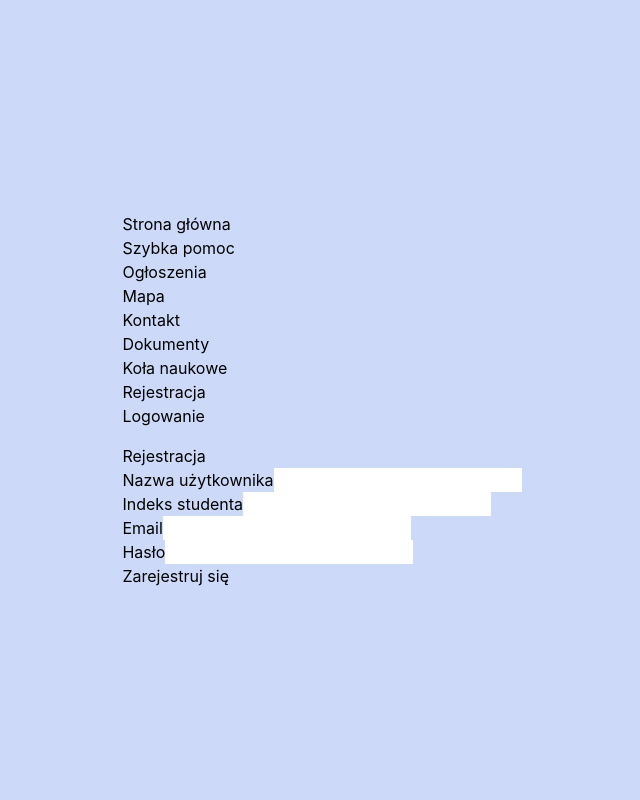
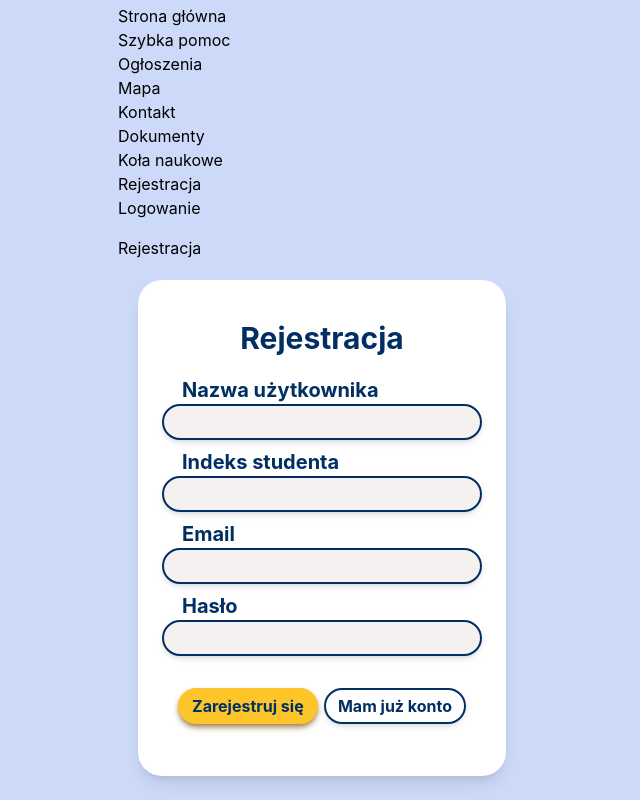
Before and after one commit to magdadobek/AIIM1Project, a React (Create React App) app in the folder aiim_project_front/: page /rejestracja in a window 1280 px wide. Shown: the whole page, without its empty margins (318-958 px from the left). Built offline with nearby package versions, Linux system fonts and the light colour scheme.

Commit message:
style do rejestracji + poprawki

```diff
--- a/aiim_project_front/src/components/auth/LoginForm.js
+++ b/aiim_project_front/src/components/auth/LoginForm.js
@@ -43,9 +43,9 @@ const LoginForm = (props) => {
           <button class="text-light_menu dark:text-dark_component border-yellow_umg bg-yellow_umg border-2 hover:bg-dark_yellow_umg hover:border-dark_yellow_umg dark:bg-dark_yellow_umg dark:border-dark_yellow_umg dark:hover:border-yellow_umg dark:hover:bg-yellow_umg font-bold p-2 rounded-3xl text-base my-5 px-3 py-1 shadow-md shadow-gold_umg">
             Zaloguj się
           </button>
-          <button class="text-light_menu border-light_menu border-2 hover:border-dark_yellow_umg hover:text-dark_yellow_umg dark:border-dark_field dark:text-dark_field dark:hover:border-dark_yellow_umg dark:hover:text-dark_yellow_umg font-bold p-2 rounded-3xl text-base my-5 px-3 py-1 shadow-md ">
+          <a href="/rejestracja"class="text-light_menu border-light_menu border-2 hover:border-dark_yellow_umg hover:text-dark_yellow_umg dark:border-dark_field dark:text-dark_field dark:hover:border-dark_yellow_umg dark:hover:text-dark_yellow_umg font-bold p-2 rounded-3xl text-base my-5 px-3 py-1 shadow-md ">
             Zarejestruj się
-          </button>
+          </a>
         </div>
       </form>
     </div>
--- a/aiim_project_front/src/components/auth/RegistrationForm.js
+++ b/aiim_project_front/src/components/auth/RegistrationForm.js
@@ -25,29 +25,35 @@ const RegistrationForm = (props) => {
 
     }
     return (
-        <>
-            <form method="post" onSubmit={handleSubmit}>
-                <p>
-                    <label htmlFor="nickname">Nazwa użytkownika</label>
-                    <input id="nickname" name="nickname" required />
+        <div class="bg-light_component dark:bg-dark_component text-light_menu dark:text-white justify-center p-6 rounded-3xl m-5 w-min shadow-lg">
+            <form method="post" class="flex flex-col justify-center items-center" onSubmit={handleSubmit}>
+                <p class="text-3xl font-bold m-4 text-center dark:text-dark_yellow_umg">Rejestracja</p>
+                <p class="flex-col py-1">
+                    <label htmlFor="nickname" class="text-xl font-bold m-5 dark:text-dark_field">Nazwa użytkownika</label>
+                    <input id="nickname" name="nickname" class="bg-light_field dark:bg-dark_field border-light_menu dark:border-dark_field border-2 rounded-3xl shadow-md text-base px-2 py-1 w-80" required />
                 </p>
-                <p>
-                    <label htmlFor="index">Indeks studenta</label>
-                    <input id="index" name="index" required />
+                <p class="flex-col py-1">
+                    <label htmlFor="index" class="text-xl font-bold m-5 dark:text-dark_field">Indeks studenta</label>
+                    <input id="index" name="index" class="bg-light_field dark:bg-dark_field border-light_menu dark:border-dark_field border-2 rounded-3xl shadow-md text-base px-2 py-1 w-80" required />
                 </p>
-                <p>
-                    <label htmlFor="email">Email</label>
-                    <input id="email" type="email" name="email" required />
+                <p class="flex-col py-1">
+                    <label htmlFor="email" class="text-xl font-bold m-5 dark:text-dark_field">Email</label>
+                    <input id="email" type="email" name="email" class="bg-light_field dark:bg-dark_field border-light_menu dark:border-dark_field border-2 rounded-3xl shadow-md text-base px-2 py-1 w-80" required />
                 </p>
-                <p>
-                    <label htmlFor="password">Hasło</label>
-                    <input id="password" type="password" name="password" required />
+                <p class="flex-col py-1">
+                    <label htmlFor="password" class="text-xl font-bold m-5 dark:text-dark_field">Hasło</label>
+                    <input id="password" type="password" name="password" class="bg-light_field dark:bg-dark_field border-light_menu dark:border-dark_field border-2 rounded-3xl shadow-md text-base px-2 py-1 w-80" required />
                 </p>
-                <button>
-                    Zarejestruj się
-                </button>
+                <div class="flex justify-between py-2 w-72">
+                    <button class="text-light_menu dark:text-dark_component border-yellow_umg bg-yellow_umg border-2 hover:bg-dark_yellow_umg hover:border-dark_yellow_umg dark:bg-dark_yellow_umg dark:border-dark_yellow_umg dark:hover:border-yellow_umg dark:hover:bg-yellow_umg font-bold p-2 rounded-3xl text-base my-5 px-3 py-1 shadow-md shadow-gold_umg">
+                        Zarejestruj się
+                    </button>
+                    <a href="/logowanie" class="text-light_menu border-light_menu border-2 hover:border-dark_yellow_umg hover:text-dark_yellow_umg dark:border-dark_field dark:text-dark_field dark:hover:border-dark_yellow_umg dark:hover:text-dark_yellow_umg font-bold p-2 rounded-3xl text-base my-5 px-3 py-1 shadow-md ">
+                        Mam już konto
+                    </a>
+                </div>
             </form>
-        </>
+        </div>
     );
 }
 
--- a/aiim_project_front/tailwind.config.js
+++ b/aiim_project_front/tailwind.config.js
@@ -23,7 +23,7 @@ module.exports = {
           light_component: '#FFFFFF',  // biały
           light_menu: '#022F63',       // granatowy (logo szkoły)
           dark_page: '#232A37',        // ciemny
-          dark_field: '#283542',       // ciemniejszy
+          dark_field: '#4B5B6B',       // ciemniejszy
           dark_component: '#111E2B',   // najciemniejszy
         }
       },
```
